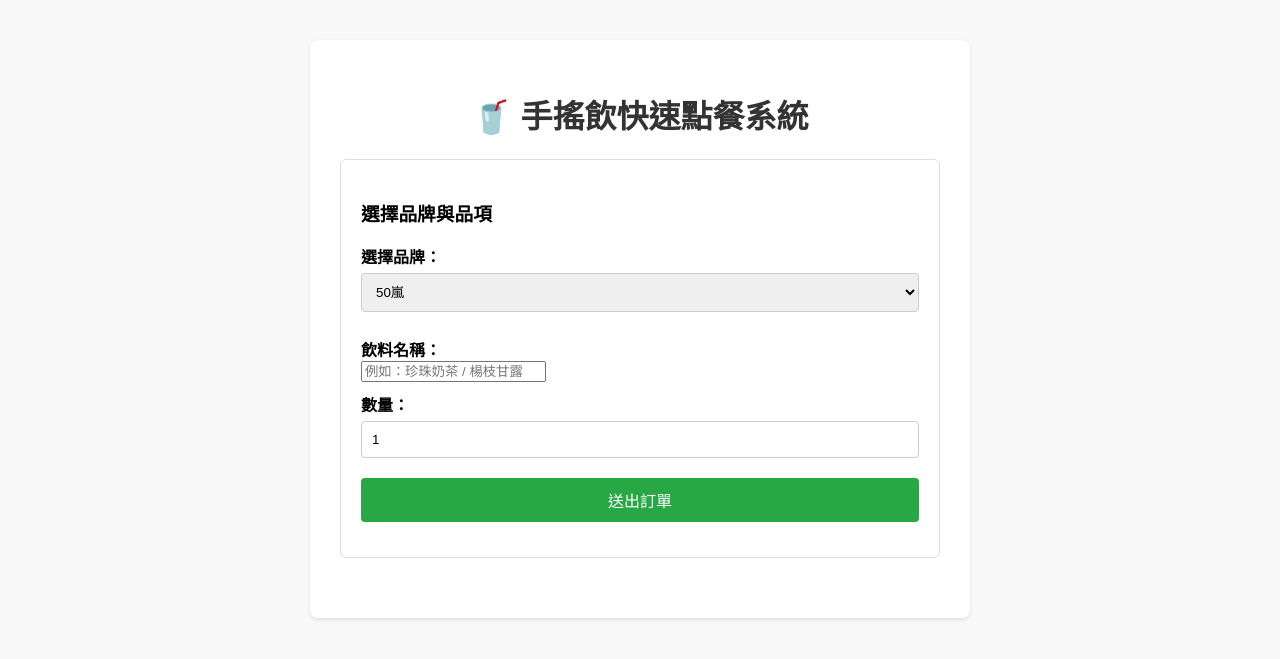
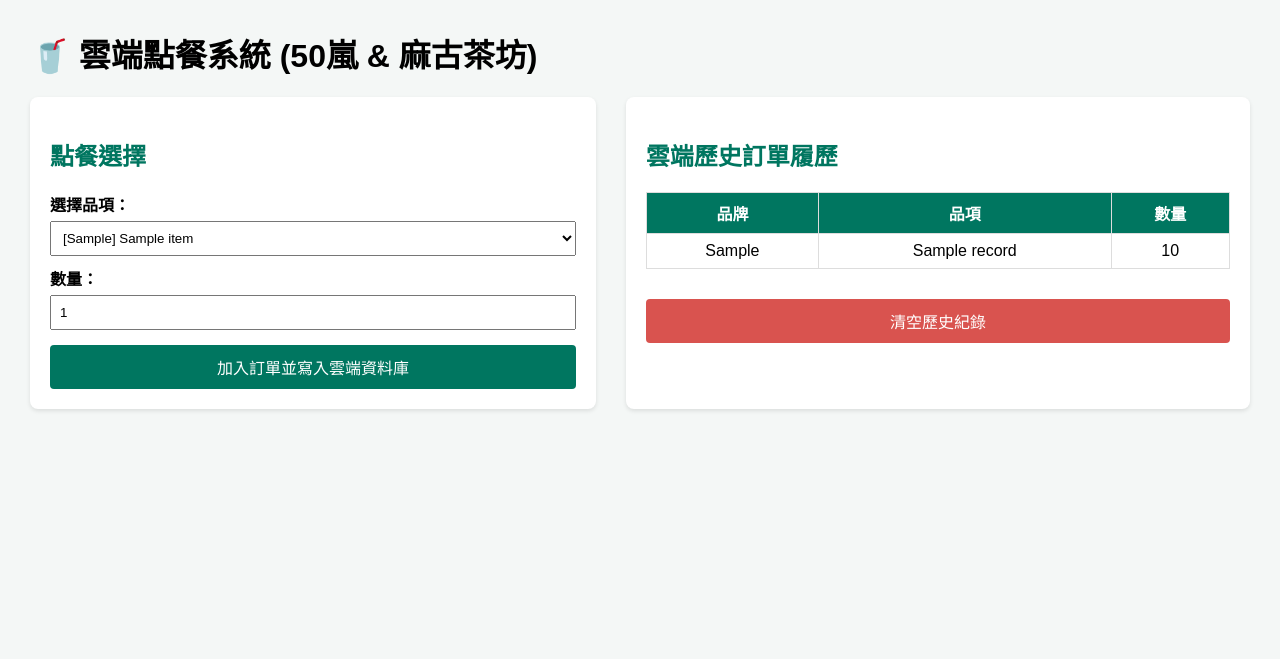
Before and after one commit to aesir6126-create/123456, a Flask app: page / in a window 1280 px wide. Shown: the top 659 px of the page. Run offline with Flask 3, Linux system fonts and the light colour scheme; tables that the repository leaves empty hold one stand-in row (values such as "Sample post").

Commit message:
Add files via upload

```diff
--- a/app.py
+++ b/app.py
@@ -1,20 +1,22 @@
 import os
 from flask import Flask, render_template, request, redirect, url_for
 from flask_sqlalchemy import SQLAlchemy
+from dotenv import load_dotenv
+
+load_dotenv()
 
 app = Flask(__name__)
+app.secret_key = 'fifty_lan_secret_key'
 
-# 讀取環境變數中的資料庫網址
-database_url = os.getenv("DATABASE_URL")
-if not database_url:
-    raise RuntimeError("錯誤：尚未設定 DATABASE_URL 環境變數！")
+database_url = os.environ.get('DATABASE_URL')
+if database_url and database_url.startswith("postgres://"):
+    database_url = database_url.replace("postgres://", "postgresql://", 1)
 
-app.config['SQLALCHEMY_DATABASE_URI'] = database_url
+app.config['SQLALCHEMY_DATABASE_URI'] = database_url or 'sqlite:///orders.db'
 app.config['SQLALCHEMY_TRACK_MODIFICATIONS'] = False
 
 db = SQLAlchemy(app)
 
-# ==================== 資料庫模型定義 ====================
 class MenuItem(db.Model):
     __tablename__ = 'menu_items'
     id = db.Column(db.Integer, primary_key=True)
@@ -28,35 +30,40 @@ class OrderRecord(db.Model):
     item_name = db.Column(db.String(100), nullable=False)
     qty = db.Column(db.Integer, nullable=False)
 
-# ==================== 路由與視圖函式 ====================
 @app.route('/')
 def index():
-    items_50lan = []
-    items_macu = []
     try:
-        # 品牌名稱改為「50嵐」與「麻古茶坊」
-        items_50lan = MenuItem.query.filter_by(brand='50嵐').all()
-        items_macu = MenuItem.query.filter_by(brand='麻古茶坊').all()
+        menu_data = MenuItem.query.all()
+        all_orders = OrderRecord.query.all()
     except Exception as e:
-        print(f"資料庫查詢錯誤: {e}")
+        print(f"資料庫連線或查詢錯誤: {e}")
+        menu_data = []
+        all_orders = []
 
-    return render_template('index.html', items_50lan=items_50lan, items_macu=items_macu)
+    return render_template('index.html', menu=menu_data, orders=all_orders)
 
-@app.route('/add_order', methods=['POST'])
-def add_order():
-    brand = request.form.get('brand')
-    item_name = request.form.get('item_name')
-    qty = request.form.get('qty', type=int)
+@app.route('/add', methods=['POST'])
+def add_to_cart():
+    item_id = request.form.get('item_id')
+    qty = int(request.form.get('qty', 1))
 
-    if brand and item_name and qty:
-        try:
-            new_order = OrderRecord(brand=brand, item_name=item_name, qty=qty)
-            db.session.add(new_order)
-            db.session.commit()
-        except Exception as e:
-            db.session.rollback()
-            print(f"新增訂單錯誤: {e}")
+    selected_item = MenuItem.query.get(item_id)
 
+    if selected_item:
+        new_order = OrderRecord(
+            brand=selected_item.brand,
+            item_name=selected_item.name,
+            qty=qty
+        )
+        db.session.add(new_order)
+        db.session.commit()
+
+    return redirect(url_for('index'))
+
+@app.route('/clear', methods=['POST'])
+def clear_history():
+    OrderRecord.query.delete()
+    db.session.commit()
     return redirect(url_for('index'))
 
 if __name__ == '__main__':
--- a/templates/index.html
+++ b/templates/index.html
@@ -2,46 +2,67 @@
 <html lang="zh-TW">
 <head>
     <meta charset="UTF-8">
-    <title>手搖飲線上點餐系統 (50嵐 & Macu)</title>
+    <title>雲端點餐系統</title>
     <style>
-        body { font-family: Arial, sans-serif; margin: 40px; background-color: #f9f9f9; }
-        .container { max-width: 600px; margin: auto; background: white; padding: 30px; border-radius: 8px; box-shadow: 0 2px 4px rgba(0,0,0,0.1); }
-        h1 { color: #333; text-align: center; }
-        .brand-section { margin-bottom: 30px; padding: 20px; border: 1px solid #ddd; border-radius: 6px; }
+        body { font-family: Arial, sans-serif; margin: 30px; background-color: #f4f7f6; }
+        .container { display: flex; gap: 30px; }
+        .card { background: white; padding: 20px; border-radius: 8px; box-shadow: 0 2px 4px rgba(0,0,0,0.1); width: 45%; }
+        h2 { color: #007660; }
         label { display: block; margin-top: 10px; font-weight: bold; }
-        select, input[type="number"], button { width: 100%; padding: 10px; margin-top: 5px; margin-bottom: 15px; border: 1px solid #ccc; border-radius: 4px; box-sizing: border-box; }
-        button { background-color: #28a745; color: white; border: none; font-size: 16px; cursor: pointer; }
-        button:hover { background-color: #218838; }
+        select, input { width: 100%; padding: 8px; margin-top: 5px; box-sizing: border-box; }
+        button { background-color: #007660; color: white; border: none; padding: 10px; width: 100%; margin-top: 15px; cursor: pointer; border-radius: 4px; font-size: 16px; }
+        button:hover { background-color: #005c4b; }
+        table { width: 100%; border-collapse: collapse; margin-top: 10px; }
+        th, td { border: 1px solid #ddd; padding: 8px; text-align: center; }
+        th { background-color: #007660; color: white; }
     </style>
 </head>
 <body>
 
-<div class="container">
-    <h1>🥤 手搖飲快速點餐系統</h1>
+    <h1>🥤 雲端點餐系統 (50嵐 & 麻古茶坊)</h1>
 
-    <!-- 點餐表單 -->
-    <form action="/add_order" method="POST">
+    <div class="container">
+        <div class="card">
+            <h2>點餐選擇</h2>
+            <form action="/add" method="POST">
+                <label>選擇品項：</label>
+                <select name="item_id" required>
+                    {% for item in menu %}
+                        <option value="{{ item.id }}">
+                            [{{ item.brand }}] {{ item.name }}
+                        </option>
+                    {% endfor %}
+                </select>
 
-        <div class="brand-section">
-            <h3>選擇品牌與品項</h3>
+                <label>數量：</label>
+                <input type="number" name="qty" value="1" min="1" required>
 
-            <label for="brand">選擇品牌：</label>
-            <select name="brand" id="brand" required>
-                <option value="50嵐">50嵐</option>
-                <option value="麻古茶坊">麻古茶坊</option>
-            </select>
-
-            <label for="item_name">飲料名稱：</label>
-            <input type="text" name="item_name" id="item_name" placeholder="例如：珍珠奶茶 / 楊枝甘露" required>
-
-            <label for="qty">數量：</label>
-            <input type="number" name="qty" id="qty" value="1" min="1" required>
-
-            <button type="submit">送出訂單</button>
+                <button type="submit">加入訂單並寫入雲端資料庫</button>
+            </form>
         </div>
 
-    </form>
-</div>
+        <div class="card" style="width: 50%;">
+            <h2>雲端歷史訂單履歷</h2>
+            <table>
+                <tr>
+                    <th>品牌</th>
+                    <th>品項</th>
+                    <th>數量</th>
+                </tr>
+                {% for order in orders %}
+                <tr>
+                    <td>{{ order.brand }}</td>
+                    <td>{{ order.item_name }}</td>
+                    <td>{{ order.qty }}</td>
+                </tr>
+                {% endfor %}
+            </table>
+
+            <form action="/clear" method="POST" style="margin-top: 15px;">
+                <button type="submit" style="background-color: #d9534f;">清空歷史紀錄</button>
+            </form>
+        </div>
+    </div>
 
 </body>
 </html>
```
